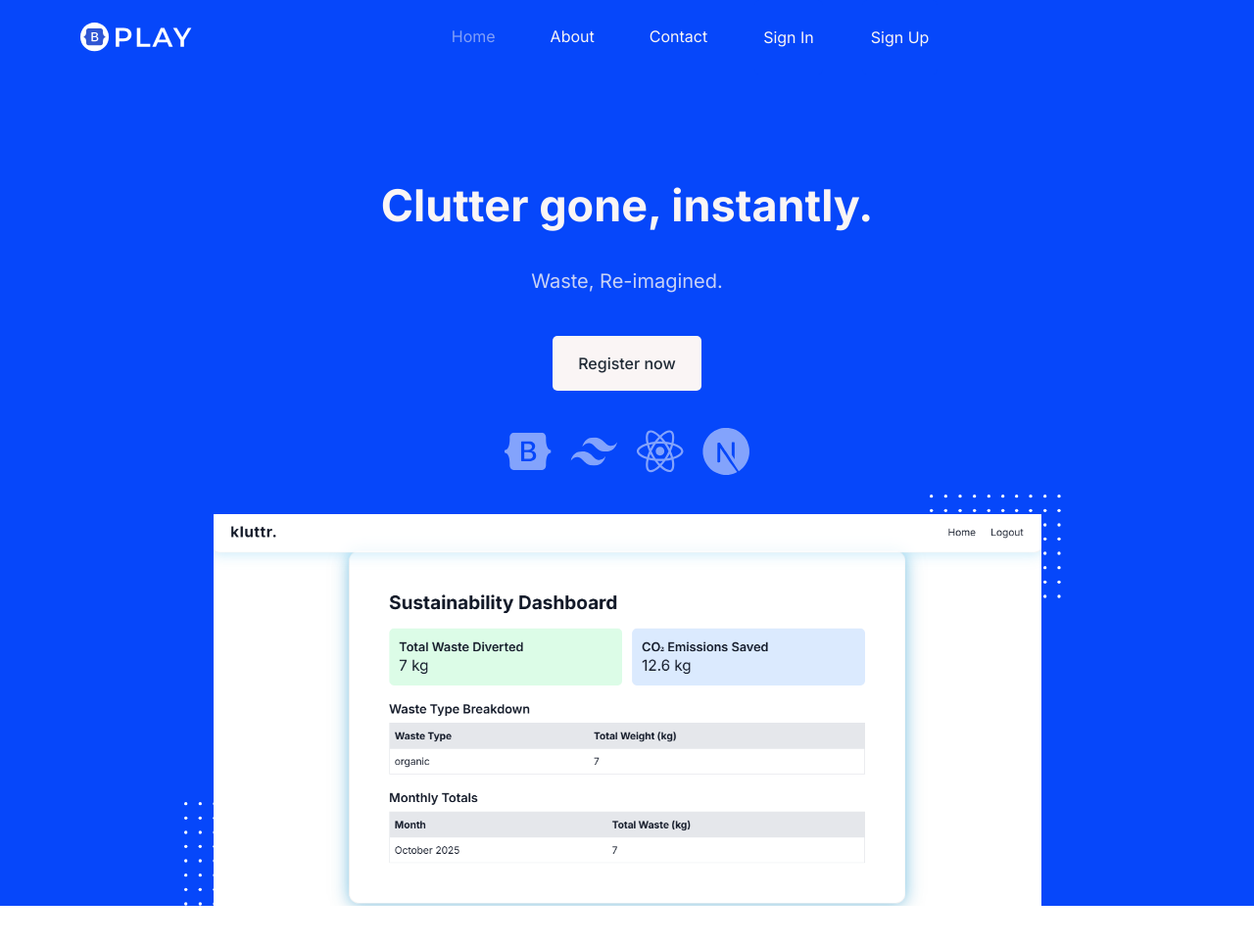
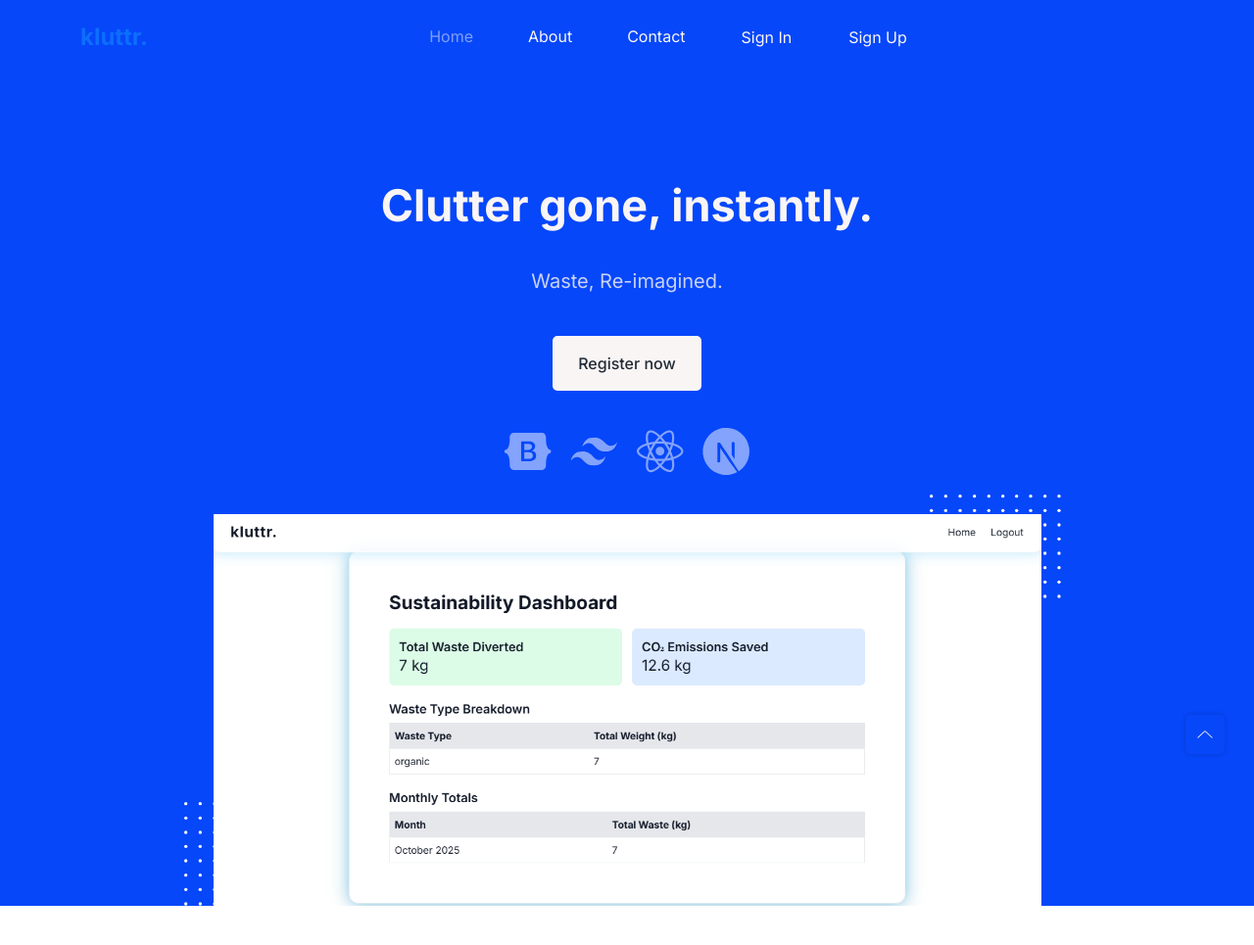
Before and after one commit to nandegq/kluttr, a Django app: page / in a window 1280 px wide. Shown: the top 965 px of the page at 98% size. Run offline with Django 5.2, Linux system fonts and the light colour scheme; some libraries are stand-ins or nearby versions.

Commit message:
landing fix

```diff
--- a/clients/templates/landing.html
+++ b/clients/templates/landing.html
@@ -42,6 +42,8 @@
   <link rel="stylesheet" href="{% static 'css/lineicons.css' %}" />
   <link rel="stylesheet" href="{% static 'css/ud-styles.css' %}" />
 </head>
+<!-- Add in <head> -->
+<link href="https://fonts.googleapis.com/css2?family=Inter:wght@700&display=swap" rel="stylesheet">
 
 <body>
   <!-- ====== Header Start ====== -->
@@ -50,8 +52,9 @@
       <div class="row">
         <div class="col-lg-12">
           <nav class="navbar navbar-expand-lg">
-            <a class="navbar-brand" href="{% url 'landing' %}">
-              <img src="{% static 'images/logo/kluttrx.jpg' %}" alt="kluttrx" style="height: 40px;">
+            <a class="navbar-brand" href="{% url 'landing' %}"
+              style="font-family: 'Inter', sans-serif; font-weight: 700; font-size: 1.5rem;">
+              kluttr.
 
             </a>
             <button class="navbar-toggler">
```
